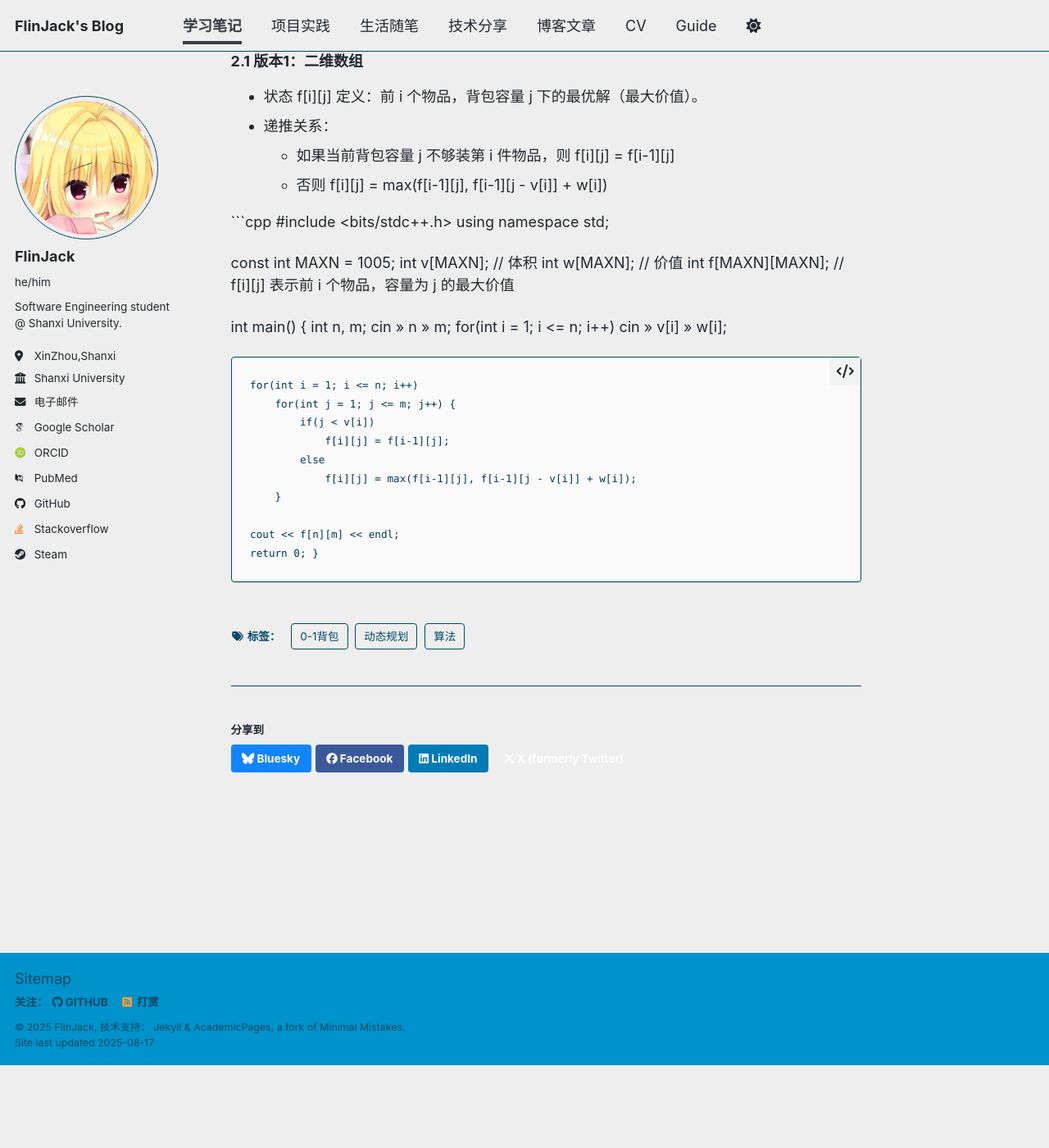
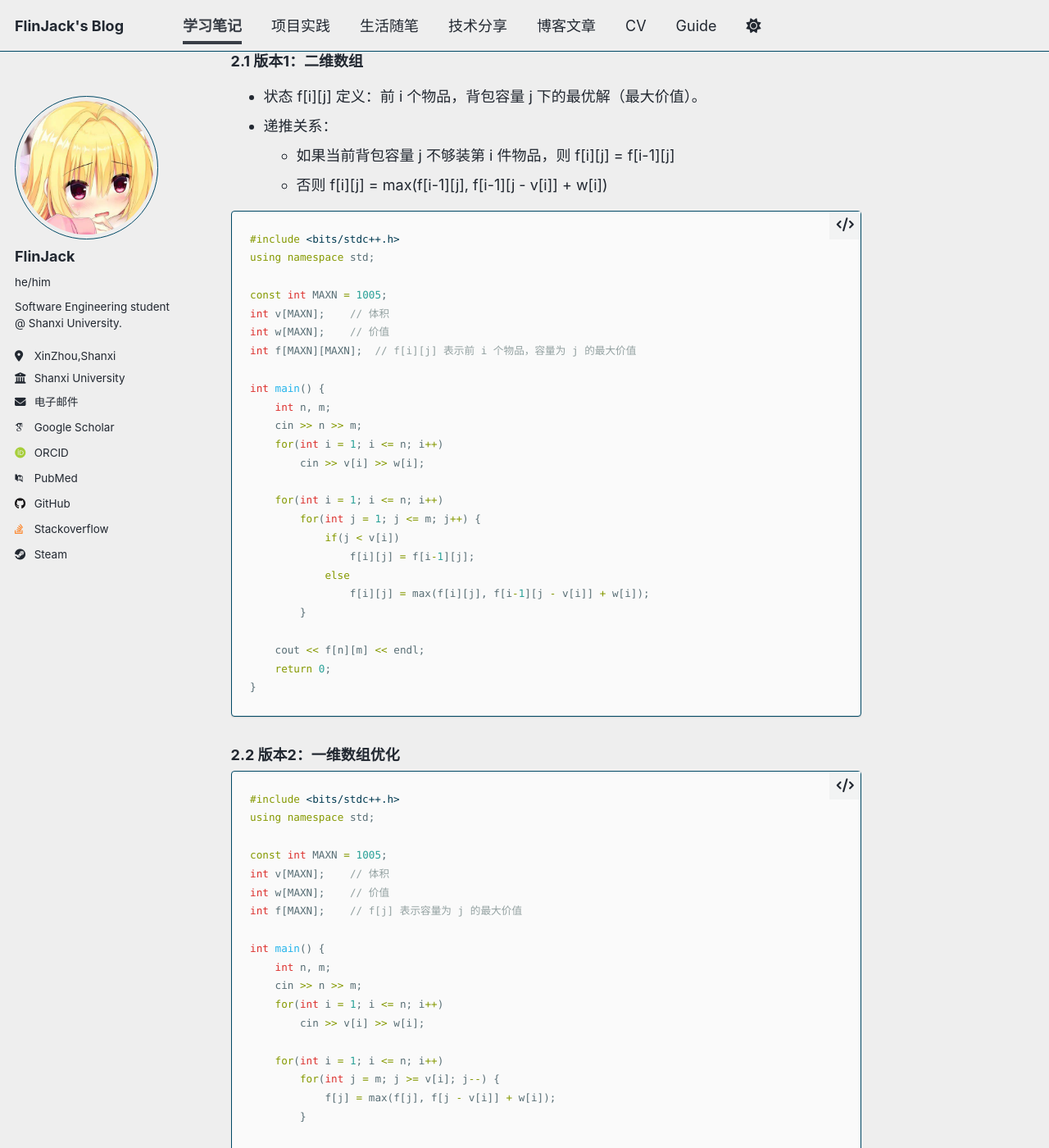
Before and after one commit to FlinJack/FlinJack.github.io, a Jekyll site: the page built from _notes/2025-08-13-0-1-knapsack-problem.md, in a window 1280 px wide and 1400 px high, scrolled down 553 px. Shown: the whole window at 82% size. Built offline with Jekyll 4.4.1, drawn with Linux system fonts in a browser that asks for light colours; some web fonts are replaced; a script that is not in the unit is left out; before the commit the page ends 1852 px from its top, so only the background shows below that; some of the changed text lies outside the part shown.

Commit message:
show my first blog articl

````diff
--- a/_notes/2025-08-13-0-1-knapsack-problem.md
+++ b/_notes/2025-08-13-0-1-knapsack-problem.md
@@ -47,9 +46,41 @@ int main() {
             if(j < v[i])
                 f[i][j] = f[i-1][j];
             else
-                f[i][j] = max(f[i-1][j], f[i-1][j - v[i]] + w[i]);
+                f[i][j] = max(f[i][j], f[i-1][j - v[i]] + w[i]);
         }
 
     cout << f[n][m] << endl;
     return 0;
 }
+```
+
+### 2.2 版本2：一维数组优化
+
+```cpp
+#include <bits/stdc++.h>
+using namespace std;
+
+const int MAXN = 1005;
+int v[MAXN];    // 体积
+int w[MAXN];    // 价值
+int f[MAXN];    // f[j] 表示容量为 j 的最大价值
+
+int main() {
+    int n, m;
+    cin >> n >> m;
+    for(int i = 1; i <= n; i++)
+        cin >> v[i] >> w[i];
+
+    for(int i = 1; i <= n; i++)
+        for(int j = m; j >= v[i]; j--) {
+            f[j] = max(f[j], f[j - v[i]] + w[i]);
+        }
+
+    cout << f[m] << endl;
+    return 0;
+}
+```
+
+## 3. 总结
+
+0-1背包问题是动态规划的经典入门题目，通过状态转移方程可以很好地理解动态规划的思想。二维版本更直观，一维版本更高效。
````
Also changed, not shown: other parts of _notes/2025-08-13-0-1-knapsack-problem.md (+0 -1 lines).
